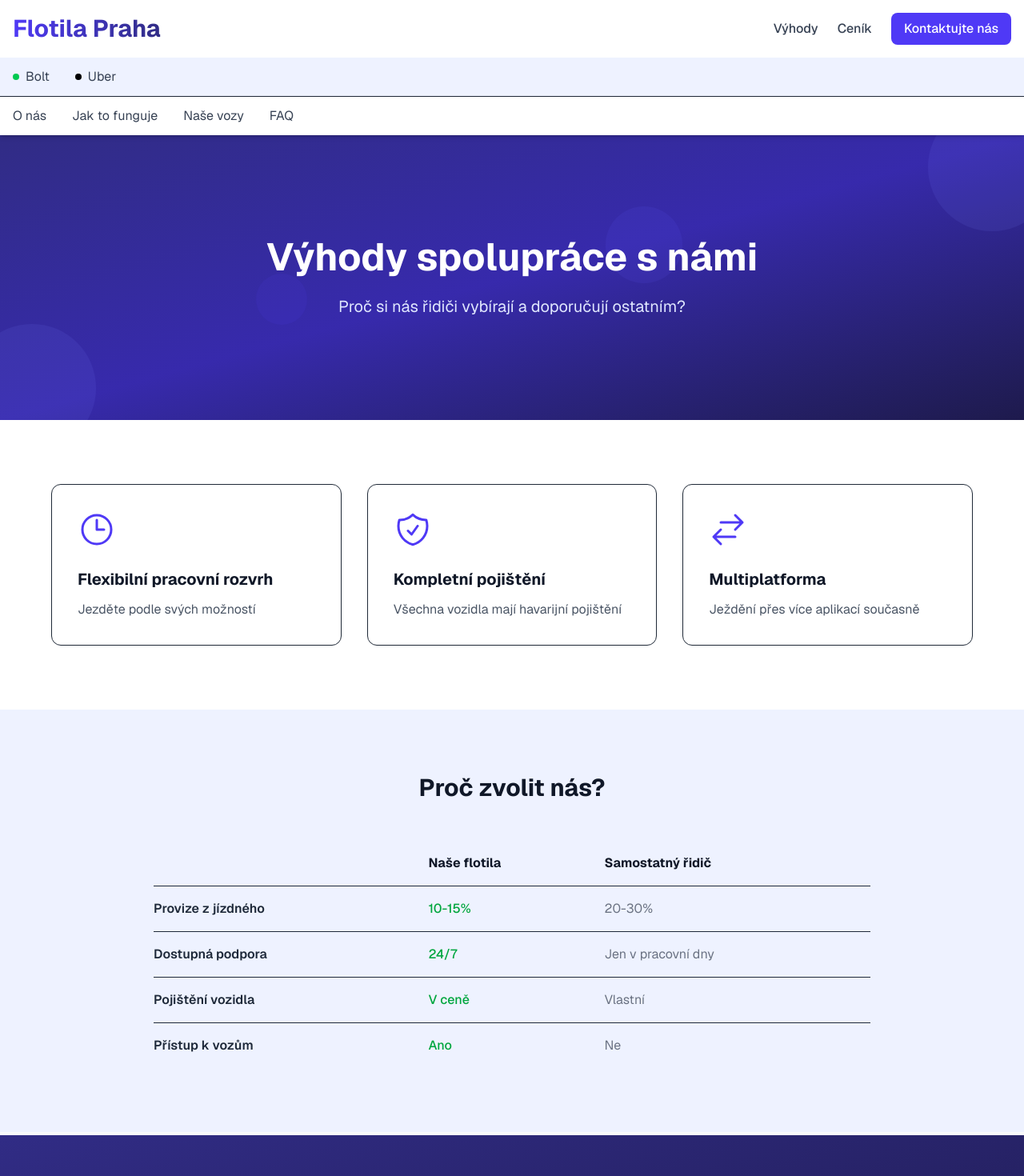
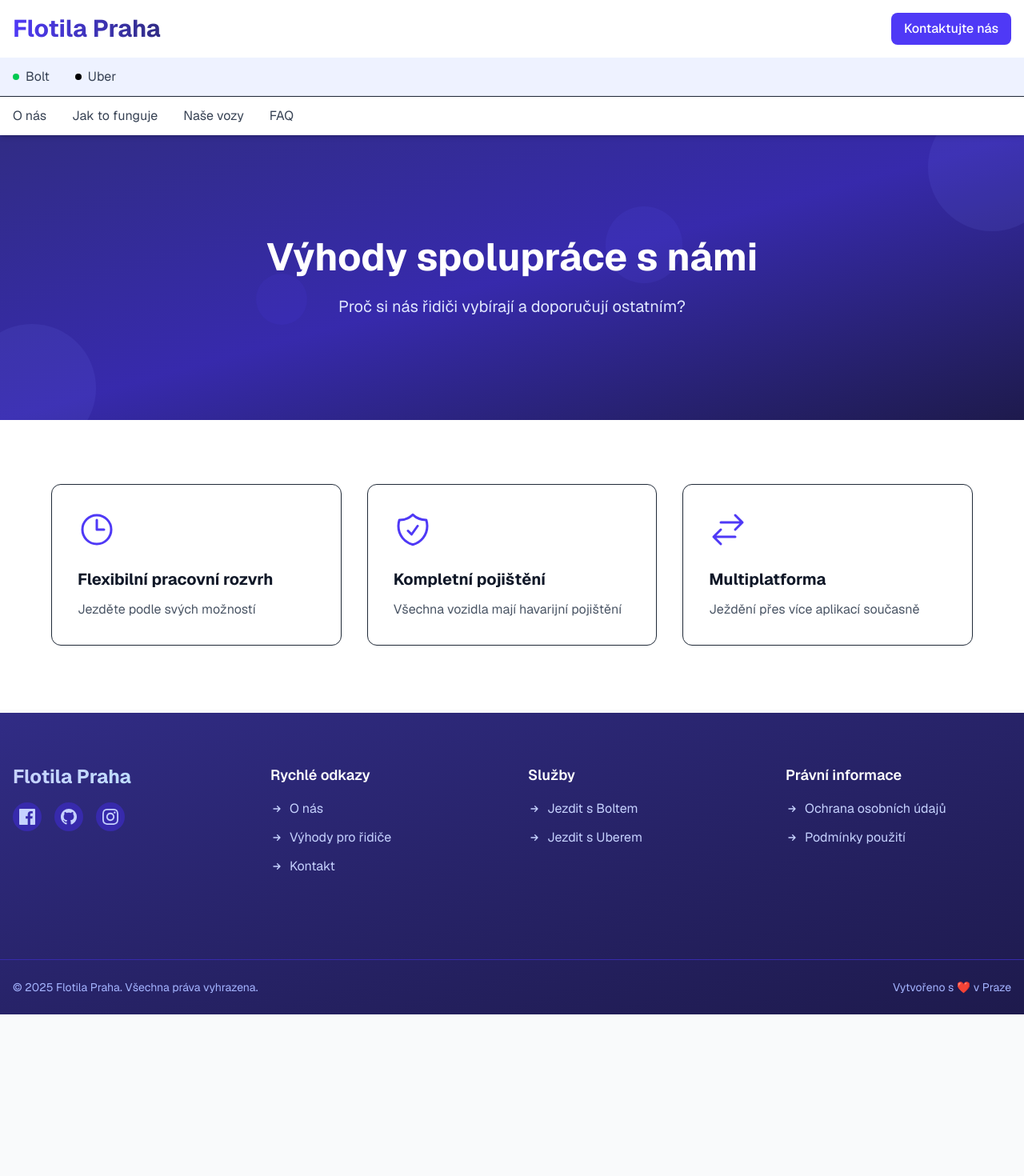
Before and after one commit to r1xvu0/fleet-app-hanzlik, a Next.js app: page /benefits in a window 1280 px wide. Shown: the top 1470 px of the page at 80% size. After the commit the page ends 1268 px from the top, so only its background shows below. Built offline with nearby package versions, Linux system fonts and the light colour scheme.

Commit message:
prep for ssg

```diff
--- a/next.config.mjs
+++ b/next.config.mjs
@@ -2,7 +2,11 @@
 const nextConfig = {
   env: {
     BACKEND_API_URL: process.env.BACKEND_API_URL || 'http://localhost:8080'
-  }
+  },
+  // output: 'export',
+  images: {
+    unoptimized: true,
+  },
 };
 
 export default nextConfig;
--- a/src/app/benefits/page.js
+++ b/src/app/benefits/page.js
@@ -70,7 +70,7 @@ export default function BenefitsPage() {
       </section>
 
       {/* Comparison Section */}
-      <section className="bg-indigo-50 py-20 px-4">
+      {/* <section className="bg-indigo-50 py-20 px-4">
         <div className="max-w-4xl mx-auto">
           <h2 className="text-3xl font-bold mb-12 text-center text-gray-900">
             Proč zvolit nás?
@@ -91,11 +91,11 @@ export default function BenefitsPage() {
                     us: "10-15%",
                     others: "20-30%",
                   },
-                  {
-                    feature: "Dostupná podpora",
-                    us: "24/7",
-                    others: "Jen v pracovní dny",
-                  },
+                  // {
+                  //   feature: "Dostupná podpora",
+                  //   us: "24/7",
+                  //   others: "Jen v pracovní dny",
+                  // },
                   {
                     feature: "Pojištění vozidla",
                     us: "V ceně",
@@ -114,7 +114,7 @@ export default function BenefitsPage() {
             </table>
           </div>
         </div>
-      </section>
+      </section> */}
 
       {/* Stats Section */}
       {/* <section className="py-20 px-4 bg-white">
--- a/src/app/faq/page.js
+++ b/src/app/faq/page.js
@@ -69,7 +69,7 @@ export default function FAQPage() {
         {
           question: "Co když mi nefunguje aplikace?",
           answer:
-            "Naše technická podpora je dostupná 24/7 na telefonu +420 774 982 052.",
+            "Naše technická podpora je dostupná pět dní v týdnu od 8:00 do 16:00 hodin na .",
         },
         {
           question: "Mohu používat více aplikací současně?",
--- a/src/app/uber/page.js
+++ b/src/app/uber/page.js
@@ -163,7 +163,7 @@ export default function UberPage() {
               <ul className="space-y-5">
                 {[
                   "Pravidelné týdenní výplaty",
-                  "24/7 podpora",
+                  // "24/7 podpora",
                   "Komplexní pojištění vozidla",
                   "Zcela flexibilní pracovní doba",
                 ].map((item, index) => (
--- a/src/components/CarRental.js
+++ b/src/components/CarRental.js
@@ -30,7 +30,7 @@ export default function CarRental() {
               <div className="space-y-4 mb-8">
                 <div className="flex items-start">
                   <CheckIcon className="w-5 h-5 text-green-500 mr-2 mt-1 flex-shrink-0" />
-                  <p className="text-gray-700">Auta do nájmu od <span className="font-semibold text-indigo-900">3 500,- Kč/týden</span> včetně flotily, servisu a pojištění</p>
+                  <p className="text-gray-700">Auta do nájmu od <span className="font-semibold text-indigo-900">4 500,- Kč/týden</span> včetně flotily, servisu a pojištění</p>
                 </div>
                 <div className="flex items-start">
                   <CheckIcon className="w-5 h-5 text-green-500 mr-2 mt-1 flex-shrink-0" />
@@ -74,10 +74,10 @@ export default function CarRental() {
                     <div className="font-bold text-2xl">10+</div>
                     <div className="text-sm">Modelů vozů</div>
                   </div>
-                  <div>
+                  {/* <div>
                     <div className="font-bold text-2xl">24/7</div>
                     <div className="text-sm">Technická podpora</div>
-                  </div>
+                  </div> */}
                   <div>
                     <div className="font-bold text-2xl">100%</div>
                     <div className="text-sm">Pojištění</div>
--- a/src/components/ContactSection.js
+++ b/src/components/ContactSection.js
@@ -452,7 +452,7 @@ export default function ContactSection() {
                     </a>
                   </div>
                 </div>
-
+{/*
                 <div className="flex items-center p-4 bg-white/10 border border-indigo-300/20 rounded-xl backdrop-blur-sm transition-transform hover:scale-[1.02]">
                   <div className="bg-indigo-600/30 p-3 rounded-lg">
                     <PhoneIcon className="w-6 h-6 text-indigo-300" />
@@ -466,7 +466,7 @@ export default function ContactSection() {
                       https://wa.me/420774982052
                     </a>
                   </div>
-                </div>
+                </div> */}
 
                 <div className="flex items-center p-4 bg-white/10 border border-indigo-300/20 rounded-xl backdrop-blur-sm transition-transform hover:scale-[1.02]">
                   <div className="bg-indigo-600/30 p-3 rounded-lg">
--- a/src/components/Navbar.js
+++ b/src/components/Navbar.js
@@ -96,12 +96,12 @@ export const MainNavigation = () => {
             {/* <Link href="/about" className="text-gray-700 hover:text-indigo-600 font-medium py-2 transition-colors">
               O nás
             </Link> */}
-            <Link href="/benefits" className="text-gray-700 hover:text-indigo-600 font-medium py-2 transition-colors">
+            {/* <Link href="/benefits" className="text-gray-700 hover:text-indigo-600 font-medium py-2 transition-colors">
               Výhody
-            </Link>
-            <Link href="/pricing" className="text-gray-700 hover:text-indigo-600 font-medium py-2 transition-colors">
+            </Link> */}
+            {/* <Link href="/pricing" className="text-gray-700 hover:text-indigo-600 font-medium py-2 transition-colors">
               Ceník
-            </Link>
+            </Link> */}
             {/* <Link href="/cars" className="text-gray-700 hover:text-indigo-600 font-medium py-2 transition-colors">
               Naše vozy
             </Link>
@@ -137,13 +137,13 @@ export const MainNavigation = () => {
               >
                 O nás
               </Link>
-              <Link
+              {/* <Link
                 href="/benefits"
                 className="text-gray-700 hover:text-indigo-600 py-2 transition-colors"
                 onClick={() => setIsMenuOpen(false)}
               >
                 Výhody
-              </Link>
+              </Link> */}
               <Link
                 href="/pricing"
                 className="text-gray-700 hover:text-indigo-600 py-2 transition-colors"
```
